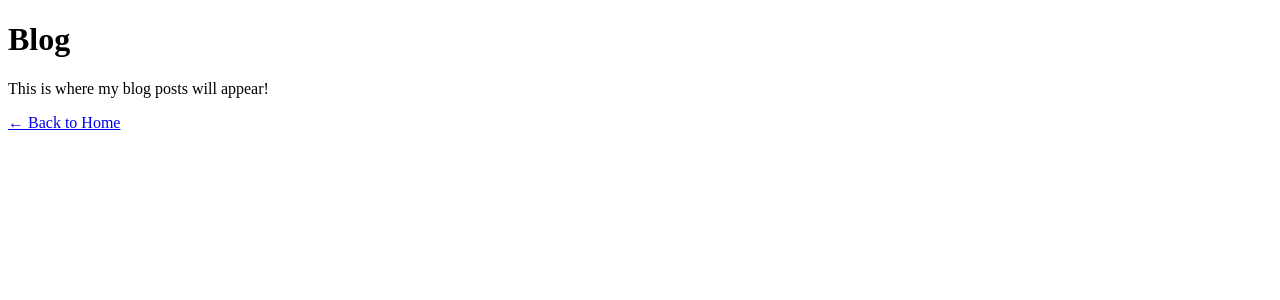
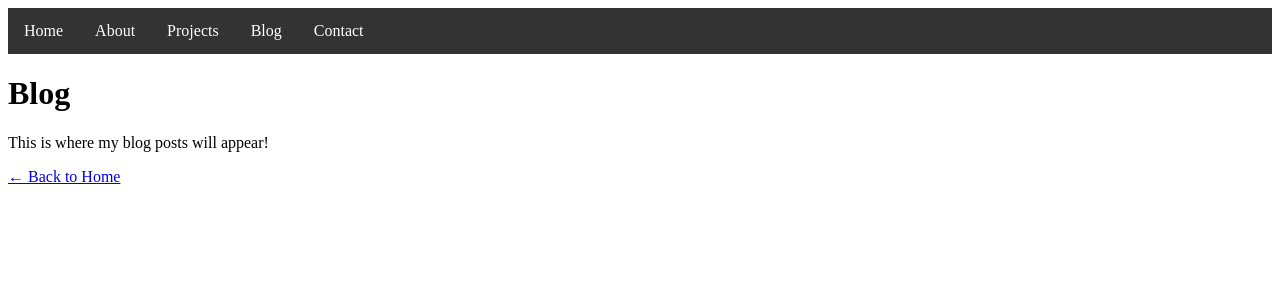
Before and after one commit to DevOps-Enginering/gmx, a Django app: page /blog/ in a window 1280 px wide. Shown: the top 300 px of the page. Run offline with Django 5.2, Linux system fonts and the light colour scheme.

Commit message:
chore: adding menu

```diff
--- a/templates/blog.html
+++ b/templates/blog.html
@@ -1,9 +1,35 @@
 <!DOCTYPE html>
 <html>
 <head>
-  <title>My Blog</title>
+  <title>My Blogs</title>
+  <style>
+    /* Basic styles for the menu bar */
+    nav {
+      background-color: #333;
+      overflow: hidden;
+    }
+    nav a {
+      float: left;
+      display: block;
+      color: white;
+      text-align: center;
+      padding: 14px 16px;
+      text-decoration: none;
+    }
+    nav a:hover {
+      background-color: #575757;
+    }
+  </style>
 </head>
 <body>
+  <nav>
+    <a href="/">Home</a>
+    <a href="/about">About</a>
+    <a href="/projects">Projects</a>
+    <a href="/blog/">Blog</a>
+    <a href="/contact">Contact</a>
+  </nav>
+
   <h1>Blog</h1>
   <p>This is where my blog posts will appear!</p>
   <a href="/">← Back to Home</a>
```
